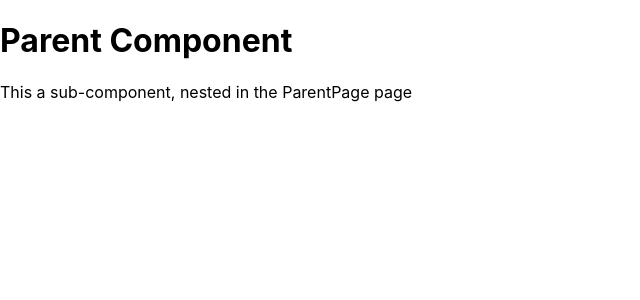
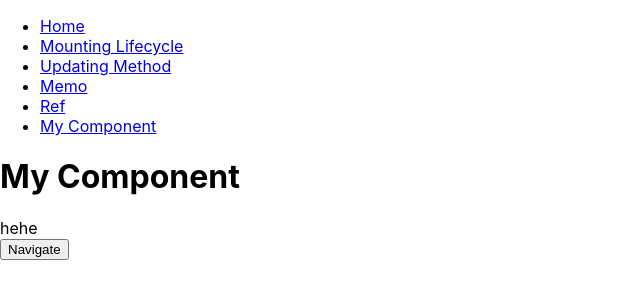
Before and after one commit to Abhay-Newput/React-Training, a React (Create React App) app in the folder learning/: page /my-component in a window 1280 px wide. Shown: the top 300 px of the page, without its empty margins (0-640 px from the left). Built offline with nearby package versions, Linux system fonts and the light colour scheme.

Commit message:
useNavigate

```diff
--- a/learning/src/App.js
+++ b/learning/src/App.js
@@ -1,56 +1,58 @@
-// import { BrowserRouter as Router, Routes, Route, Link } from "react-router-dom";
-// import ClassComponent from "./components/ClassComponent";
-// import MountingLifeCycle from "./components/LifeCycleMethods/Mounting/MountingLifeCycle";
-// import UpdatingMethod from "./components/LifeCycleMethods/Updateing/UpdatingMethod";
-// import MyComponent from "./components/MyComponent";
-// import Ref from "./components/Ref";
-// import Memo from "./components/Memo";
+import { BrowserRouter as Router, Routes, Route, Link } from "react-router-dom";
+import ClassComponent from "./components/ClassComponent";
+import MountingLifeCycle from "./components/LifeCycleMethods/Mounting/MountingLifeCycle";
+import UpdatingMethod from "./components/LifeCycleMethods/Updateing/UpdatingMethod";
+import MyComponent from "./components/MyComponent";
+import Ref from "./components/Ref";
+import Memo from "./components/Memo";
+import Home from "./components/Navigation/Home";
 
-import ParentComponent from "./components/contextAPI/ParentComponent";
+// import ParentComponent from "./components/contextAPI/ParentComponent";
 
 function App() {
+  return (
+    <Router>
+      <nav>
+        <ul>
+          <li>
+            <Link to="/">Home</Link>
+          </li>
+          <li>
+            <Link to="/mounting">Mounting Lifecycle</Link>
+          </li>
+          <li>
+            <Link to="/updating">Updating Method</Link>
+          </li>
+          <li>
+            <Link to="/memo">Memo</Link>
+          </li>
+          <li>
+            <Link to="/ref">Ref</Link>
+          </li>
+          <li>
+            <Link to="/my-component">My Component</Link>
+          </li>
+        </ul>
+      </nav>
+      <div key={2} className="App">
+        <Routes>
+          <Route path="/" exact element={<ClassComponent />} />
+          <Route path="/mounting" element={<MountingLifeCycle />} />
+          <Route path="/updating" element={<UpdatingMethod />} />
+          <Route path="/memo" element={<Memo name="Abhay" />} />
+          <Route path="/ref" element={<Ref />} />
+          <Route path="/my-component" element={<MyComponent name="hehe" />} />
+        </Routes>
+        <Home />
+      </div>
+    </Router>
+  );
+
   // return (
-  //   <Router>
-  //     <nav>
-  //       <ul>
-  //         <li>
-  //           <Link to="/">Home</Link>
-  //         </li>
-  //         <li>
-  //           <Link to="/mounting">Mounting Lifecycle</Link>
-  //         </li>
-  //         <li>
-  //           <Link to="/updating">Updating Method</Link>
-  //         </li>
-  //         <li>
-  //           <Link to="/memo">Memo</Link>
-  //         </li>
-  //         <li>
-  //           <Link to="/ref">Ref</Link>
-  //         </li>
-  //         <li>
-  //           <Link to="/my-component">My Component</Link>
-  //         </li>
-  //       </ul>
-  //     </nav>
-  //     <div key={2} className="App">
-  //       <Routes>
-  //         <Route path="/" exact element={<ClassComponent />} />
-  //         <Route path="/mounting" element={<MountingLifeCycle />} />
-  //         <Route path="/updating" element={<UpdatingMethod />} />
-  //         <Route path="/memo" element={<Memo name="Abhay" />} />
-  //         <Route path="/ref" element={<Ref />} />
-  //         <Route path="/my-component" element={<MyComponent name="hehe" />} />
-  //       </Routes>
-  //     </div>
-  //   </Router>
+  //   <>
+  //     <ParentComponent />
+  //   </>
   // );
-
-  return (
-    <>
-      <ParentComponent />
-    </>
-  );
 }
 
 export default App;
--- a/learning/src/components/MyComponent.js
+++ b/learning/src/components/MyComponent.js
@@ -3,7 +3,7 @@ import React from "react";
 const MyComponent = ({ name }) => {
   return (
     <main>
-      <h1 id="title">Hey There</h1>
+      <h1 id="title">My Component</h1>
       {name}
     </main>
   );
--- /dev/null
+++ b/learning/src/components/Navigation/Home.js
@@ -0,0 +1,14 @@
+import React from "react";
+
+import { useNavigate } from "react-router-dom";
+
+const Home = () => {
+  const navigate = useNavigate();
+  return (
+    <div>
+      <button onClick={() => navigate("/my-component")}>Navigate</button>
+    </div>
+  );
+};
+
+export default Home;
```
